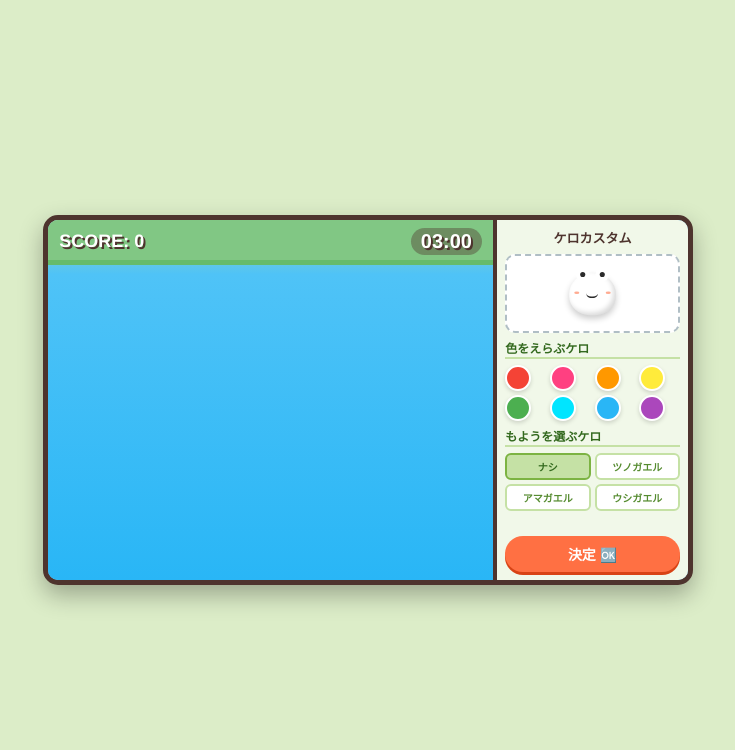
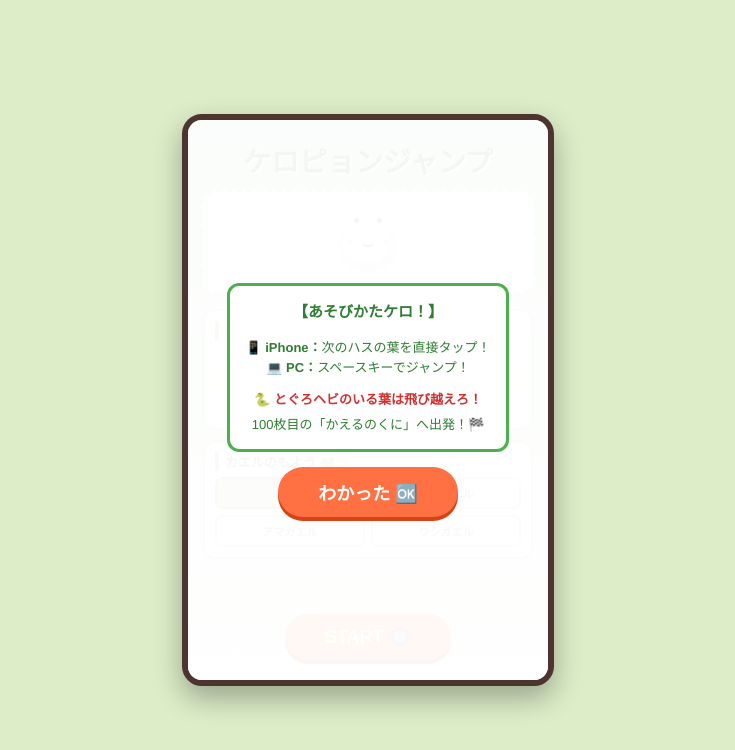
Before and after one commit to bantaro1978/kaerujump, a plain HTML site: page index.html in a window 1280 px wide. Both pictures are taken after a click on the button "START 🔘". Shown: the whole page, without its empty margins (272-1007 px from the left). Drawn offline with Linux system fonts and the light colour scheme.

Commit message:
Add files via upload

```diff
--- a/index.html
+++ b/index.html
@@ -3,7 +3,7 @@
 <head>
     <meta charset="UTF-8">
     <meta name="viewport" content="width=device-width, initial-scale=1.0, maximum-scale=1.0, user-scalable=no">
-    <title>ケロピョンジャンプ - スマホ最適化版</title>
+    <title>ケロピョンジャンプ - スマホ縦型完全版</title>
     <style>
         body {
             margin: 0;
@@ -19,17 +19,16 @@
             -webkit-user-select: none;
         }
 
-        /* ★iPhoneの画面にすっぽり収まるように全体サイズをコンパクト（750×420 → 640×360）に縮小ケロ */
+        /* ★「ブンナ」の時のような縦長コンパクトサイズ（360px×560px）に完全固定ケロ！ */
         #game-container {
-            width: 640px;
-            height: 360px;
+            width: 360px;
+            height: 560px;
             background-color: #81d4fa;
             position: relative;
             overflow: hidden;
-            border: 5px solid #4e342e;
-            border-radius: 15px;
-            box-shadow: 0 10px 25px rgba(0,0,0,0.3);
-            display: flex;
+            border: 6px solid #4e342e;
+            border-radius: 20px;
+            box-shadow: 0 12px 28px rgba(0,0,0,0.3);
         }
 
         .screen {
@@ -39,133 +38,157 @@
             top: 0;
             left: 0;
             display: flex;
+            flex-direction: column;
+            align-items: center;
+            box-sizing: border-box;
             transition: all 0.3s;
-            z-index: 5;
         }
 
         .hidden { display: none !important; }
 
-        /* メインのゲームステージ（左側：少しスリムに調整） */
-        #main-stage {
-            width: 70%;
-            height: 100%;
-            background: linear-gradient(to bottom, #a5d6a7 0%, #4fc3f7 15%, #29b6f6 100%);
-            position: relative;
-            overflow: hidden;
-            border-right: 4px solid #4e342e;
-        }
-
-        .river-bank {
-            position: absolute;
-            top: 0; left: 0; width: 100%; height: 40px;
-            background-color: #81c784;
-            border-bottom: 5px solid #66bb6a;
-            z-index: 1;
-        }
-
-        /* 右側のサイドパネル（横幅を圧迫しないように調整） */
-        .side-panel {
-            width: 30%;
-            height: 100%;
-            background-color: #f1f8e9;
-            box-sizing: border-box;
-            padding: 8px;
-            display: flex;
-            flex-direction: column;
-            gap: 6px;
+        /* --- 1. タイトル ＆ お着替え（カスタム）画面 --- */
+        #custom-screen {
+            background: linear-gradient(#a5d6a7, #f1f8e9);
+            padding: 20px 15px;
+            justify-content: flex-start;
             z-index: 10;
         }
-
+        .title-logo {
+            font-size: 28px;
+            font-weight: 900;
+            color: #1b5e20;
+            text-shadow: 2px 2px 0px white;
+            margin-bottom: 10px;
+        }
+        .preview-box {
+            width: 100%;
+            height: 100px;
+            display: flex;
+            justify-content: center;
+            align-items: center;
+            background: white;
+            border-radius: 15px;
+            border: 2px dashed #b0bec5;
+            margin-bottom: 15px;
+        }
+        .panel-section {
+            width: 100%;
+            background: rgba(255, 255, 255, 0.85);
+            border-radius: 12px;
+            padding: 10px;
+            margin-bottom: 10px;
+            box-sizing: border-box;
+            border: 2px solid #c5e1a5;
+        }
         .panel-title {
-            font-size: 12px;
+            font-size: 13px;
             font-weight: bold;
             color: #33691e;
-            border-bottom: 2px solid #c5e1a5;
-            padding-bottom: 1px;
-            margin: 0;
+            margin-top: 0;
+            margin-bottom: 6px;
+            border-left: 4px solid #8bc34a;
+            padding-left: 6px;
         }
-
-        .color-grid { display: grid; grid-template-columns: repeat(4, 1fr); gap: 4px; }
-        .color-circle { width: 22px; height: 22px; border-radius: 50%; border: 2px solid #fff; box-shadow: 0 2px 4px rgba(0,0,0,0.15); cursor: pointer; }
-        .color-circle.active { border: 2px solid #33691e !important; }
-
-        .pattern-selector { display: grid; grid-template-columns: repeat(2, 1fr); gap: 4px; }
-        .pattern-btn { background-color: #ffffff; border: 2px solid #c5e1a5; border-radius: 6px; padding: 4px; font-size: 10px; font-weight: bold; color: #558b2f; cursor: pointer; text-align: center; }
+        .color-grid { display: grid; grid-template-columns: repeat(4, 1fr); gap: 8px; }
+        .color-circle {
+            width: 28px; height: 28px; border-radius: 50%; border: 2px solid #fff;
+            box-shadow: 0 2px 4px rgba(0,0,0,0.15); cursor: pointer; margin: auto;
+        }
+        .color-circle.active { border: 2.5px solid #33691e !important; transform: scale(1.1); }
+        .pattern-selector { display: grid; grid-template-columns: repeat(2, 1fr); gap: 6px; }
+        .pattern-btn {
+            background-color: #ffffff; border: 2px solid #c5e1a5; border-radius: 8px;
+            padding: 6px; font-size: 11px; font-weight: bold; color: #558b2f; cursor: pointer; text-align: center;
+        }
         .pattern-btn.active { background-color: #c5e1a5; color: #33691e; border-color: #7cb342; }
 
         .big-action-btn {
-            background-color: #ff7043; color: white; border: none; padding: 8px;
-            font-size: 14px; font-weight: bold; border-radius: 20px; cursor: pointer;
-            box-shadow: 0 3px #d84315; text-align: center; margin-top: auto;
+            background-color: #ff7043; color: white; border: none; padding: 12px 40px;
+            font-size: 18px; font-weight: bold; border-radius: 30px; cursor: pointer;
+            box-shadow: 0 4px #d84315; text-align: center; margin-top: auto;
         }
-        .big-action-btn:active { box-shadow: 0 1px #d84315; transform: translateY(2px); }
+        .big-action-btn:active { box-shadow: 0 1px #d84315; transform: translateY(3px); }
 
-        /* UI表示も文字を少し小さく */
-        .game-header { position: absolute; top: 8px; width: 95%; left: 2.5%; display: flex; justify-content: space-between; align-items: center; z-index: 30; pointer-events: none; }
+        /* --- 2. 説明画面 --- */
+        #info-screen {
+            background-color: rgba(255, 255, 255, 0.95);
+            justify-content: center;
+            padding: 20px;
+            z-index: 20;
+        }
+        .info-box {
+            background: white; padding: 15px; border-radius: 12px; border: 3px solid #4caf50;
+            text-align: center; color: #2e7d32; font-size: 13px; line-height: 1.5;
+        }
+
+        /* --- 3. ゲーム本番画面（全面が川ステージ） --- */
+        #game-screen {
+            background: linear-gradient(to bottom, #a5d6a7 0%, #4fc3f7 15%, #29b6f6 100%);
+            z-index: 5;
+        }
+        #stage-objects { width: 100%; height: 100%; position: relative; }
+        .river-bank { position: absolute; top: 0; left: 0; width: 100%; height: 50px; background-color: #81c784; border-bottom: 5px solid #66bb6a; z-index: 1; }
+
+        /* ゲーム中UI */
+        .game-header { position: absolute; top: 10px; width: 90%; left: 5%; display: flex; justify-content: space-between; align-items: center; z-index: 30; pointer-events: none; }
         .score-box { font-size: 18px; font-weight: 900; color: #ffffff; text-shadow: 2px 2px 0px #4e342e; }
-        .timer-box { font-size: 20px; font-weight: bold; color: #ffffff; text-shadow: 2px 2px 0px #4e342e; background-color: rgba(78, 52, 46, 0.4); padding: 2px 10px; border-radius: 15px; }
+        .timer-box { font-size: 20px; font-weight: bold; color: #ffffff; text-shadow: 2px 2px 0px #4e342e; background-color: rgba(78, 52, 46, 0.4); padding: 2px 12px; border-radius: 15px; }
 
-        /* カエル（少しコンパクトサイズに変更ケロ） */
+        /* --- 4. フィナーレ画面（すけすけ画像フィット） --- */
+        #finale-screen {
+            background-image: url('image_36e666.jpg');
+            background-size: cover; background-position: center;
+            justify-content: center; z-index: 100;
+        }
+        .finale-banner {
+            background-color: rgba(255, 255, 255, 0.35);
+            backdrop-filter: blur(2px); padding: 15px 20px; border-radius: 15px;
+            border: 2px solid rgba(76, 175, 80, 0.6); text-align: center;
+            box-shadow: 0 6px 24px rgba(0,0,0,0.2); display: flex; flex-direction: column; align-items: center; gap: 8px;
+        }
+        .celebration-text { font-size: 22px; font-weight: bold; color: #1b5e20; text-shadow: 2px 2px 4px white; margin: 0; animation: bounce 0.5s infinite alternate; }
+
+        /* カエル（縦長画面に合わせてさらにぷっくり可愛く） */
         .frog {
-            width: 55px;
-            height: 50px;
-            background-color: #ffffff;
-            border-radius: 53% 53% 47% 47%;
-            position: relative;
+            width: 52px; height: 48px; background-color: #ffffff; border-radius: 53% 53% 47% 47%; position: relative;
             box-shadow: inset -3px -3px 6px rgba(0,0,0,0.15), 0 4px 8px rgba(0,0,0,0.2);
             transition: background-color 0.2s;
         }
-        .frog-eye-l, .frog-eye-r { width: 16px; height: 16px; background-color: inherit; border-radius: 50%; position: absolute; top: -6px; }
-        .frog-eye-l { left: 8px; } .frog-eye-r { right: 8px; }
-        .pupil { width: 6px; height: 6px; background-color: #2b2b2b; border-radius: 50%; position: absolute; top: 5px; left: 5px; }
-        .frog-mouth { width: 14px; height: 6px; border-bottom: 2px solid #2b2b2b; border-radius: 0 0 6px 6px; position: absolute; top: 22px; left: 20px; }
+        .frog-eye-l, .frog-eye-r { width: 15px; height: 15px; background-color: inherit; border-radius: 50%; position: absolute; top: -5px; }
+        .frog-eye-l { left: 7px; } .frog-eye-r { right: 7px; }
+        .pupil { width: 5px; height: 5px; background-color: #2b2b2b; border-radius: 50%; position: absolute; top: 5px; left: 5px; }
+        .frog-mouth { width: 12px; height: 5px; border-bottom: 2px solid #2b2b2b; border-radius: 0 0 5px 5px; position: absolute; top: 22px; left: 20px; }
         .frog-blush-l, .frog-blush-r { width: 6px; height: 3px; background-color: #ffab91; border-radius: 50%; position: absolute; top: 22px; }
-        .frog-blush-l { left: 6px; } .frog-blush-r { right: 6px; }
+        .frog-blush-l { left: 5px; } .frog-blush-r { right: 5px; }
 
         /* 模様 */
-        .pattern-tsuno::after { content: '▲ ▲'; position: absolute; top: -10px; left: 12px; font-size: 8px; color: inherit; filter: brightness(80%); }
+        .pattern-tsuno::after { content: '▲ ▲'; position: absolute; top: -9px; left: 11px; font-size: 7px; color: inherit; filter: brightness(80%); }
         .pattern-tsuno { background-image: radial-gradient(circle at 30% 30%, rgba(0,0,0,0.12) 15%, transparent 16%), radial-gradient(circle at 70% 30%, rgba(0,0,0,0.12) 15%, transparent 16%); }
         .pattern-amagaeru { background-image: linear-gradient(90deg, rgba(0,0,0,0.1) 15%, transparent 15%), linear-gradient(270deg, rgba(0,0,0,0.1) 15%, transparent 15%); }
         .pattern-ushigaeru { background-image: radial-gradient(circle at 25% 40%, rgba(0,0,0,0.15) 15%, transparent 16%), radial-gradient(circle at 75% 50%, rgba(0,0,0,0.15) 20%, transparent 21%), radial-gradient(circle at 50% 75%, rgba(0,0,0,0.15) 12%, transparent 13%); }
 
-        #main-stage .frog { position: absolute; transform: scale(0.75); transform-origin: bottom center; z-index: 15; }
+        #stage-objects .frog { position: absolute; transform: scale(0.8); transform-origin: bottom center; z-index: 15; }
 
-        /* 蓮の葉（少しだけサイズ調整） */
+        /* 蓮の葉 */
         .leaf {
-            width: 75px; height: 35px; background-color: #558b2f; border: 2px solid #33691e; border-radius: 50%; position: absolute;
+            width: 70px; height: 32px; background-color: #558b2f; border: 2px solid #33691e; border-radius: 50%; position: absolute;
             box-shadow: 0 4px 0px rgba(0,0,0,0.15); cursor: pointer; z-index: 10;
         }
-        .leaf::before { content: ''; position: absolute; width: 14px; height: 35px; background-color: #29b6f6; right: 8px; top: -2px; border-radius: 50%; }
+        .leaf::before { content: ''; position: absolute; width: 12px; height: 32px; background-color: #29b6f6; right: 6px; top: -2px; border-radius: 50%; }
 
-        /* 🐍 ヘビのサイズも微調整 */
+        /* 🐍 ヘビ */
         .snake {
-            position: absolute; top: -10px; left: 18px; width: 30px; height: 30px;
+            position: absolute; top: -9px; left: 16px; width: 26px; height: 26px;
             border-radius: 50%; border: 2px solid rgba(0,0,0,0.15); z-index: 12;
             box-shadow: inset 0 0 4px rgba(0,0,0,0.2), 0 2px 4px rgba(0,0,0,0.3);
             background-image: radial-gradient(circle, transparent 30%, currentColor 31%);
         }
-        .snake::after { content: '👀'; position: absolute; top: 2px; left: 4px; font-size: 10px; }
-        .snake-big { transform: scale(1.3); top: -16px; left: 15px; }
-        .snake-small { transform: scale(0.7); top: -4px; left: 22px; }
+        .snake::after { content: '👀'; position: absolute; top: 1px; left: 3px; font-size: 9px; }
+        .snake-big { transform: scale(1.3); top: -14px; left: 13px; }
+        .snake-small { transform: scale(0.7); top: -4px; left: 20px; }
         .snake-rainbow { background: linear-gradient(45deg, red, orange, yellow, green, blue, purple); color: #fff; }
         .snake-poop { background-color: #795548; border-color: #5d4037; border-radius: 50% 50% 40% 40%; }
         .snake-trans { background-color: rgba(255, 255, 255, 0.2); color: rgba(0,0,0,0.1); opacity: 0.25; border-color: rgba(0,0,0,0.1); }
-
-        .overlay-screen { position: absolute; width: 100%; height: 100%; background-color: rgba(255,255,255,0.95); display: flex; flex-direction: column; align-items: center; justify-content: center; z-index: 100; }
-
-        /* フィナーレ画面（超すけすけ＆ぴったりフィット） */
-        #finale-screen {
-            background-image: url('image_36e666.jpg');
-            background-size: cover; background-position: center; position: relative;
-        }
-        .finale-banner {
-            background-color: rgba(255, 255, 255, 0.35);
-            backdrop-filter: blur(2px);
-            padding: 12px 24px; border-radius: 15px; border: 2px solid rgba(76, 175, 80, 0.6);
-            text-align: center; box-shadow: 0 6px 24px rgba(0,0,0,0.2);
-            display: flex; flex-direction: column; align-items: center; gap: 6px;
-        }
-        .celebration-text { font-size: 22px; font-weight: bold; color: #1b5e20; text-shadow: 2px 2px 4px white; margin: 0; animation: bounce 0.5s infinite alternate; }
 
         @keyframes bounce { from { transform: translateY(0); } to { transform: translateY(-8px); } }
     </style>
@@ -174,51 +197,21 @@
 
 <div id="game-container">
 
-    <div id="main-stage">
-        <div class="river-bank"></div>
-        <div class="game-header">
-            <div id="score-display" class="score-box">SCORE: 0</div>
-            <div id="timer-display" class="timer-box">03:00</div>
-        </div>
-        <div id="stage-objects"></div>
+    <!-- 1. お着替え（カスタム）＆メインタイトル画面 -->
+    <div id="custom-screen" class="screen">
+        <div class="title-logo">ケロピョンジャンプ</div>
 
-        <div id="title-screen" class="overlay-screen">
-            <h1 style="color: #2e7d32; text-shadow: 2px 2px white; margin-bottom: 5px; font-size: 26px;">ケロピョンジャンプ</h1>
-            <p style="color: #558b2f; margin-top: 0; font-size: 13px;">⚠️ 激ムズ！ヘビの試練を乗り越えろケロ！</p>
-            <button class="big-action-btn" onclick="toCustomScreen()" style="width: 150px;">START 🔘</button>
-        </div>
-
-        <div id="info-screen" class="overlay-screen hidden">
-            <div style="background: white; padding: 15px; border-radius: 12px; border: 3px solid #4caf50; max-width: 85%; text-align: center; color: #2e7d32; font-size: 13px;">
-                <h3 style="margin-top:0;">【あそびかた】</h3>
-                <p><strong>📱 iPhone：</strong>次のハスの葉を直接タップ！<br>
-                <strong>💻 PC：</strong>スペースキーでジャンプ！</p>
-                <p style="color: #d32f2f; font-weight: bold; margin: 5px 0;">🐍 ヘビの葉っぱは飛び越えて避けるケロ！</p>
-                <p style="margin: 0;">目標は100枚目の陸地ケロ！🏁</p>
-            </div>
-            <button class="big-action-btn" onclick="startGame()" style="width: 150px; margin-top: 10px;">わかった 🆗</button>
-        </div>
-
-        <div id="finale-screen" class="overlay-screen hidden">
-            <div class="finale-banner">
-                <div class="celebration-text">🎉 最高のフィナーレ！ 🎉</div>
-                <div style="font-size: 14px; color: #1b5e20; font-weight: bold; text-shadow: 1px 1px white;">ついに陸地に到着ケロ！かえるのくにへようこそ！🐸🌾</div>
-                <button class="big-action-btn" onclick="restartGame()" style="width: 150px; margin-top: 5px; background-color:#ff9800; box-shadow: 0 3px #e65100;">もういちど遊ぶ 🔄</button>
-            </div>
-        </div>
-    </div>
-
-    <div class="side-panel">
-        <p class="panel-title" style="font-size:13px; color:#4e342e; border:none; text-align:center;">ケロカスタム</p>
-
-        <div style="height: 75px; display: flex; justify-content: center; align-items: center; background: white; border-radius: 10px; border: 2px dashed #b0bec5;">
-            <div id="preview-frog" class="frog" style="transform: scale(0.85);">
+        <!-- プレビュー -->
+        <div class="preview-box">
+            <div id="preview-frog" class="frog">
                 <div class="frog-eye-l"><div class="pupil"></div></div><div class="frog-eye-r"><div class="pupil"></div></div>
                 <div class="frog-blush-l"></div><div class="frog-blush-r"></div><div class="frog-mouth"></div>
             </div>
         </div>
 
-        <p class="panel-title">色をえらぶケロ</p>
+        <!-- 色選択バー -->
+        <div class="panel-section">
+            <p class="panel-title">カエルのいろ 🟥🩷🟧🟡</p>
             <div class="color-grid">
                 <div class="color-circle" style="background-color: #f44336;" onclick="setColor('#f44336')"></div>
                 <div class="color-circle" style="background-color: #ff4081;" onclick="setColor('#ff4081')"></div>
@@ -229,16 +222,53 @@
                 <div class="color-circle" style="background-color: #29b6f6;" onclick="setColor('#29b6f6')"></div>
                 <div class="color-circle" style="background-color: #ab47bc;" onclick="setColor('#ab47bc')"></div>
             </div>
+        </div>
 
-        <p class="panel-title">もようを選ぶケロ</p>
+        <!-- 模様選択バー -->
+        <div class="panel-section">
+            <p class="panel-title">カエルのもよう 🐸✨</p>
             <div class="pattern-selector">
                 <div class="pattern-btn active" id="p-none" onclick="setPattern('none')">ナシ</div>
                 <div class="pattern-btn" id="p-tsuno" onclick="setPattern('tsuno')">ツノガエル</div>
                 <div class="pattern-btn" id="p-amagaeru" onclick="setPattern('amagaeru')">アマガエル</div>
                 <div class="pattern-btn" id="p-ushigaeru" onclick="setPattern('ushigaeru')">ウシガエル</div>
             </div>
+        </div>
 
-        <button id="panel-action-btn" class="big-action-btn" onclick="pressDecision()">決定 🆗</button>
+        <!-- 決定して次へ進むスタートボタン -->
+        <button class="big-action-btn" onclick="pressStart()">START 🔘</button>
+    </div>
+
+    <!-- 2. あそびかた説明画面 -->
+    <div id="info-screen" class="screen hidden">
+        <div class="info-box">
+            <h3 style="margin-top:0; font-size: 15px;">【あそびかたケロ！】</h3>
+            <p><strong>📱 iPhone：</strong>次のハスの葉を直接タップ！<br>
+            <strong>💻 PC：</strong>スペースキーでジャンプ！</p>
+            <p style="color: #d32f2f; font-weight: bold; margin: 5px 0;">🐍 とぐろヘビのいる葉は飛び越えろ！</p>
+            <p style="margin: 0;">100枚目の「かえるのくに」へ出発！🏁</p>
+        </div>
+        <button class="big-action-btn" onclick="startGame()" style="margin-top: 15px;">わかった 🆗</button>
+    </div>
+
+    <!-- 3. ゲームプレイ画面 -->
+    <div id="game-screen" class="screen hidden">
+        <div id="stage-objects">
+            <div class="river-bank"></div>
+            <div class="game-header">
+                <div id="score-display" class="score-box">SCORE: 0</div>
+                <div id="timer-display" class="timer-box">03:00</div>
+            </div>
+        </div>
+    </div>
+
+    <!-- 4. 超すけすけフィナーレ画面 -->
+    <div id="finale-screen" class="screen hidden">
+        <div class="finale-banner">
+            <div class="celebration-text">🎉 最高のフィナーレ！ 🎉</div>
+            <div style="font-size: 13px; color: #1b5e20; font-weight: bold; text-shadow: 1px 1px white;">ついに陸地に到着ケロ！かえるのくにへようこそ！🐸🌾</div>
+            <button class="big-action-btn" onclick="restartGame()" style="padding: 8px 25px; font-size:14px; margin-top: 5px; background-color:#ff9800; box-shadow: 0 3px #e65100;">もういちど遊ぶ 🔄</button>
+        </div>
     </div>
 
 </div>
@@ -255,17 +285,13 @@
     const timerMax = 3000;
     let isGameOver = false;
 
-    const leafIntervalY = 28; // 縦の間隔も少し狭めてコンパクトに
+    const leafIntervalY = 32;
     let bgm = new Audio('frog_bgm.mp3');
     bgm.loop = true;
 
     window.onload = function() { setColor('#ffffff'); };
-    function toCustomScreen() { document.getElementById('title-screen').classList.add('hidden'); }
-    function pressDecision() {
-        if (!document.getElementById('title-screen').classList.contains('hidden')) {
-            document.getElementById('title-screen').classList.add('hidden');
-            return;
-        }
+
+    function pressStart() {
         document.getElementById('info-screen').classList.remove('hidden');
     }
 
@@ -288,8 +314,10 @@
     }
 
     function startGame() {
+        document.getElementById('custom-screen').classList.add('hidden');
         document.getElementById('info-screen').classList.add('hidden');
-        document.getElementById('finale-screen').classList.add('hidden');
+        document.getElementById('game-screen').classList.remove('hidden');
+
         score = 0;
         currentLeafIndex = 0;
         isGameOver = false;
@@ -299,8 +327,11 @@
         bgm.play().catch(e => {});
 
         const stage = document.getElementById('stage-objects');
-        stage.innerHTML = '';
+        // ヘビや葉っぱをリセット（ヘッダーと岸辺は残すケロ）
+        const elementsToRemove = stage.querySelectorAll('.leaf, #player-frog');
+        elementsToRemove.forEach(el => el.remove());
 
+        // ゲーム用のマイカエルを生成
         const frog = document.createElement('div');
         frog.id = 'player-frog';
         frog.className = 'frog';
@@ -310,7 +341,7 @@
         stage.appendChild(frog);
 
         leaves = [];
-        for(let i=0; i<18; i++) { createLeaf(i); }
+        for(let i=0; i<20; i++) { createLeaf(i); }
 
         positionFrogOnLeaf();
         resetTimer();
@@ -327,10 +358,11 @@
         leaf.className = 'leaf';
         leaf.dataset.index = index;
 
-        let leftPosition = 15 + Math.random() * 340;
-        if(index === 0) leftPosition = 180;
+        // 360pxの縦長幅に合わせたランダム横位置調整
+        let leftPosition = 15 + Math.random() * 255;
+        if(index === 0) leftPosition = 145;
 
-        let bottomPosition = 40 + (index * leafIntervalY);
+        let bottomPosition = 50 + (index * leafIntervalY);
         leaf.style.left = leftPosition + 'px';
         leaf.style.bottom = bottomPosition + 'px';
 
@@ -354,11 +386,12 @@
         }
 
         leaf.dataset.direction = Math.random() > 0.5 ? 1 : -1;
-        let speedMultiplier = 1 + (index * 0.07);
-        leaf.dataset.speed = (0.4 + Math.random() * 1.2) * speedMultiplier;
+        let speedMultiplier = 1 + (index * 0.06);
+        leaf.dataset.speed = (0.3 + Math.random() * 1.0) * speedMultiplier;
         leaf.dataset.currentLeft = leftPosition;
 
         leaf.addEventListener('click', function() {
+            if(document.getElementById('game-screen').classList.contains('hidden')) return;
             let leafIndex = parseInt(this.dataset.index);
             if (leafIndex === currentLeafIndex + 1 || leafIndex === currentLeafIndex + 2) {
                 jumpTo(leafIndex);
@@ -382,8 +415,9 @@
 
             currentLeft += dir * speed;
 
+            // 360pxの壁で綺麗に跳ね返る調整ケロ
             if (currentLeft < 5) { currentLeft = 5; dir = 1; }
-            if (currentLeft > 360) { currentLeft = 360; dir = -1; }
+            if (currentLeft > 280) { currentLeft = 280; dir = -1; }
 
             l.dataset.currentLeft = currentLeft;
             l.dataset.direction = dir;
@@ -394,7 +428,7 @@
             const frog = document.getElementById('player-frog');
             if(frog) {
                 let leafLeft = parseFloat(leaves[currentLeafIndex].style.left);
-                frog.style.left = (leafLeft + 6) + 'px';
+                frog.style.left = (leafLeft + 8) + 'px';
             }
         }
 
@@ -406,15 +440,13 @@
         const currentLeaf = leaves[currentLeafIndex];
         const leafLeft = parseFloat(currentLeaf.style.left);
         const leafBottom = parseFloat(currentLeaf.style.bottom);
-        frog.style.left = (leafLeft + 6) + 'px';
-        frog.style.bottom = (leafBottom + 10) + 'px';
+        frog.style.left = (leafLeft + 8) + 'px';
+        frog.style.bottom = (leafBottom + 12) + 'px';
     }
 
     window.addEventListener('keydown', function(event) {
         if (event.code === 'Space') {
-            if(document.getElementById('info-screen').classList.contains('hidden') &&
-               document.getElementById('title-screen').classList.contains('hidden') &&
-               document.getElementById('finale-screen').classList.contains('hidden') && !isGameOver) {
+            if(!document.getElementById('game-screen').classList.contains('hidden') && !isGameOver) {
                 event.preventDefault();
 
                 let nextTargetIndex = currentLeafIndex + 1;
@@ -445,7 +477,7 @@
             return;
         }
 
-        while(leaves.length < targetIndex + 18) {
+        while(leaves.length < targetIndex + 20) {
             createLeaf(leaves.length);
         }
 
@@ -491,6 +523,7 @@
         cancelAnimationFrame(animationFrameId);
         isGameOver = true;
         bgm.pause();
+        document.getElementById('game-screen').classList.add('hidden');
         document.getElementById('finale-screen').classList.remove('hidden');
     }
 
@@ -512,7 +545,8 @@
 
     function restartGame() {
         document.getElementById('finale-screen').classList.add('hidden');
-        document.getElementById('title-screen').classList.remove('hidden');
+        document.getElementById('game-screen').classList.add('hidden');
+        document.getElementById('custom-screen').classList.remove('hidden');
         document.getElementById('timer-display').innerText = "03:00";
     }
 </script>
```
Lines whose indentation alone changed are shown as unchanged.
